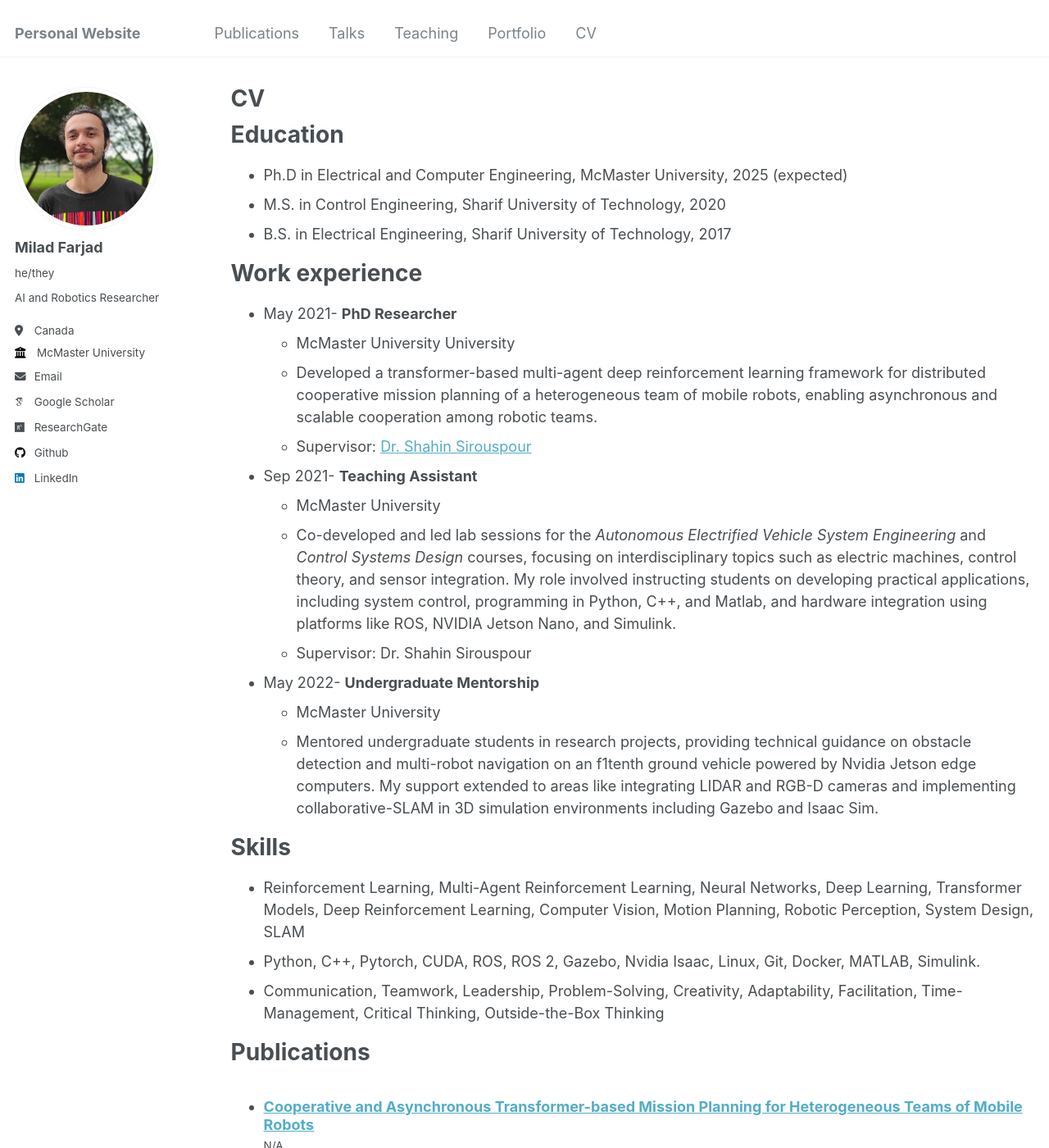
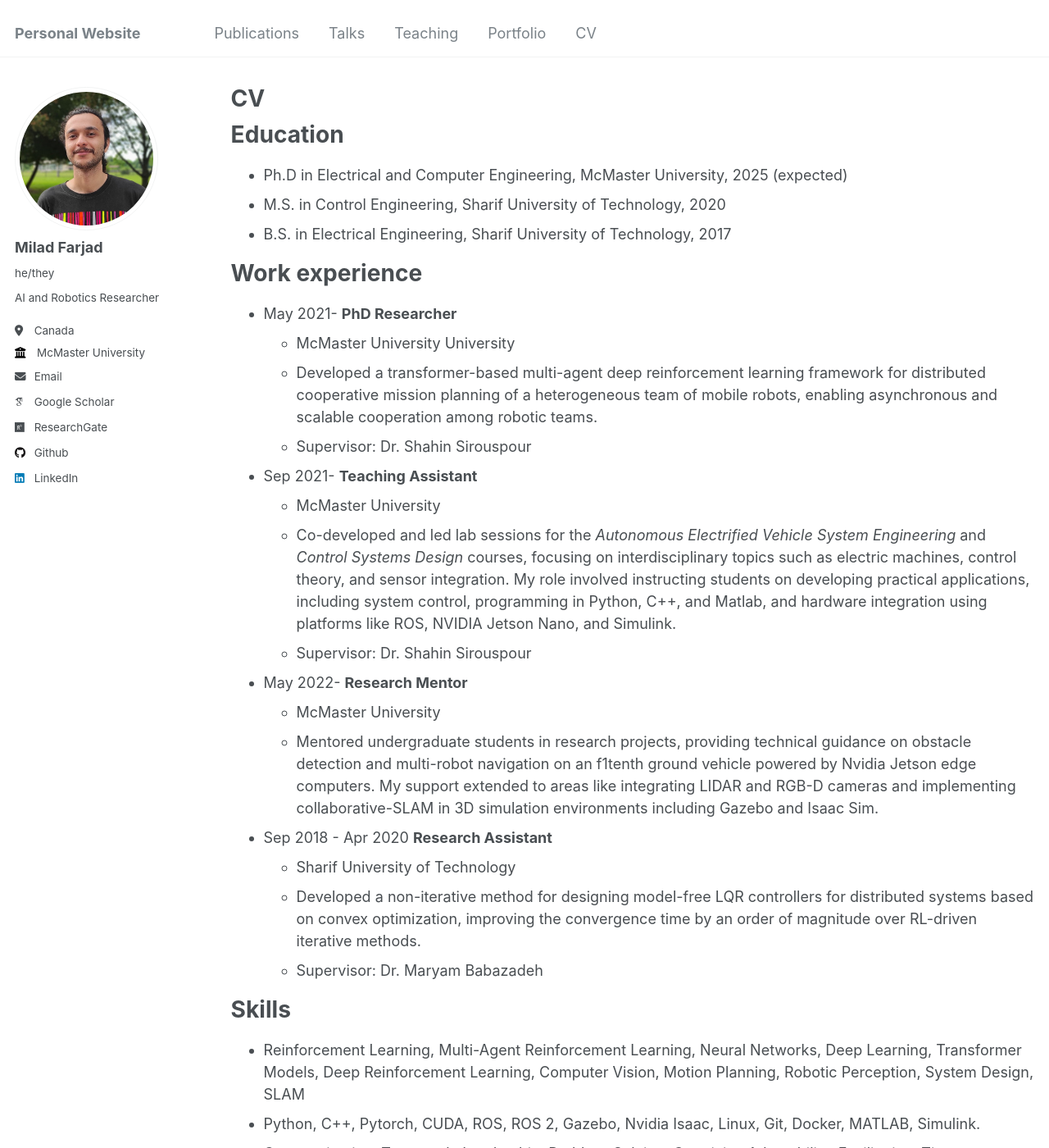
Before and after one commit to mylad13/mylad13.github.io, a Jekyll site: the page built from _pages/cv.md, in a window 1280 px wide and 1400 px high. Shown: the whole window at 82% size. Built offline with Jekyll 4.4.1, drawn with Linux system fonts in a browser that asks for light colours; some web fonts are replaced.

Commit message:
minor cv update

```diff
--- a/_pages/cv.md
+++ b/_pages/cv.md
@@ -20,16 +20,21 @@ Work experience
 * May 2021- **PhD Researcher**
   * McMaster University University
   * Developed a transformer-based multi-agent deep reinforcement learning framework for distributed cooperative mission planning of a heterogeneous team of mobile robots, enabling asynchronous and scalable cooperation among robotic teams.
-  * Supervisor: [Dr. Shahin Sirouspour](https://www.eng.mcmaster.ca/ece/faculty/dr-shahin-sirouspour/)
+  * Supervisor: Dr. Shahin Sirouspour
 
 * Sep 2021- **Teaching Assistant**
   * McMaster University
   * Co-developed and led lab sessions for the *Autonomous Electrified Vehicle System Engineering* and *Control Systems Design* courses, focusing on interdisciplinary topics such as electric machines, control theory, and sensor integration. My role involved instructing students on developing practical applications, including system control, programming in Python, C++, and Matlab, and hardware integration using platforms like ROS, NVIDIA Jetson Nano, and Simulink.
   * Supervisor: Dr. Shahin Sirouspour
 
-* May 2022- **Undergraduate Mentorship**
+* May 2022- **Research Mentor**
   * McMaster University
   * Mentored undergraduate students in research projects, providing technical guidance on obstacle detection and multi-robot navigation on an f1tenth ground vehicle powered by Nvidia Jetson edge computers. My support extended to areas like integrating LIDAR and RGB-D cameras and implementing collaborative-SLAM in 3D simulation environments including Gazebo and Isaac Sim.
+
+* Sep 2018 - Apr 2020 **Research Assistant**
+  * Sharif University of Technology
+  * Developed a non-iterative method for designing model-free LQR controllers for distributed systems based on convex optimization, improving the convergence time by an order of magnitude over RL-driven iterative methods.
+  * Supervisor: Dr. Maryam Babazadeh
 
 Skills
 ======
```
